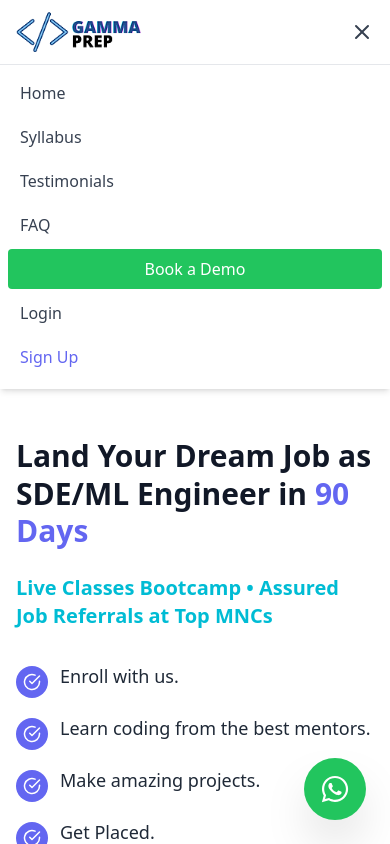
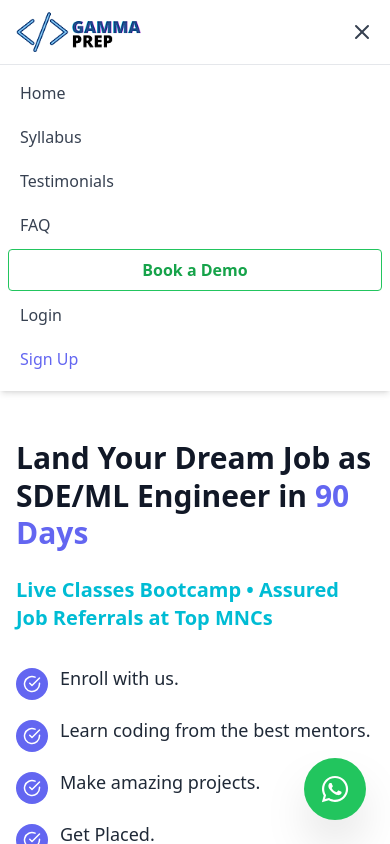
Before and after one commit to vaibhav196606/GammaprepCode, a Next.js app in the folder frontend/: page / in a window 390 px wide. Both pictures are taken after a click on the button 362 px from the left and 32 px from the top of the page. Shown: the top 844 px of the page. Built offline with nearby package versions, Linux system fonts and the light colour scheme; no server answers.

Commit message:
navbar correct

```diff
--- a/frontend/components/Navbar.js
+++ b/frontend/components/Navbar.js
@@ -131,7 +131,7 @@ export default function Navbar() {
               href="https://calendly.com/vaibhavgoyal2024/demo-with-vaibhav"
               target="_blank"
               rel="noopener noreferrer"
-              className="block px-3 py-2 text-white bg-green-500 hover:bg-green-600 rounded text-center font-medium"
+              className="block px-3 py-2 text-green-600 border border-green-500 rounded text-center font-semibold hover:bg-green-50 transition"
               onClick={() => setMobileMenuOpen(false)}
             >
               Book a Demo
```
